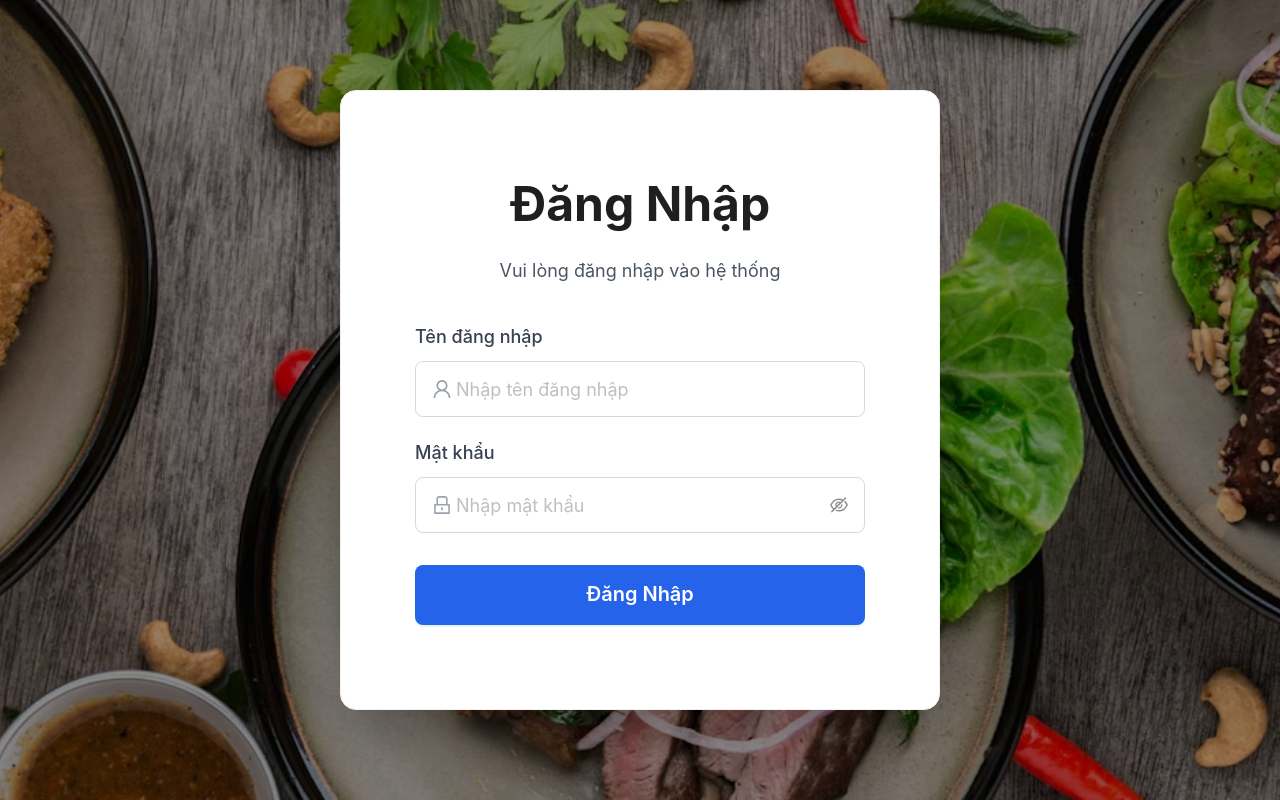
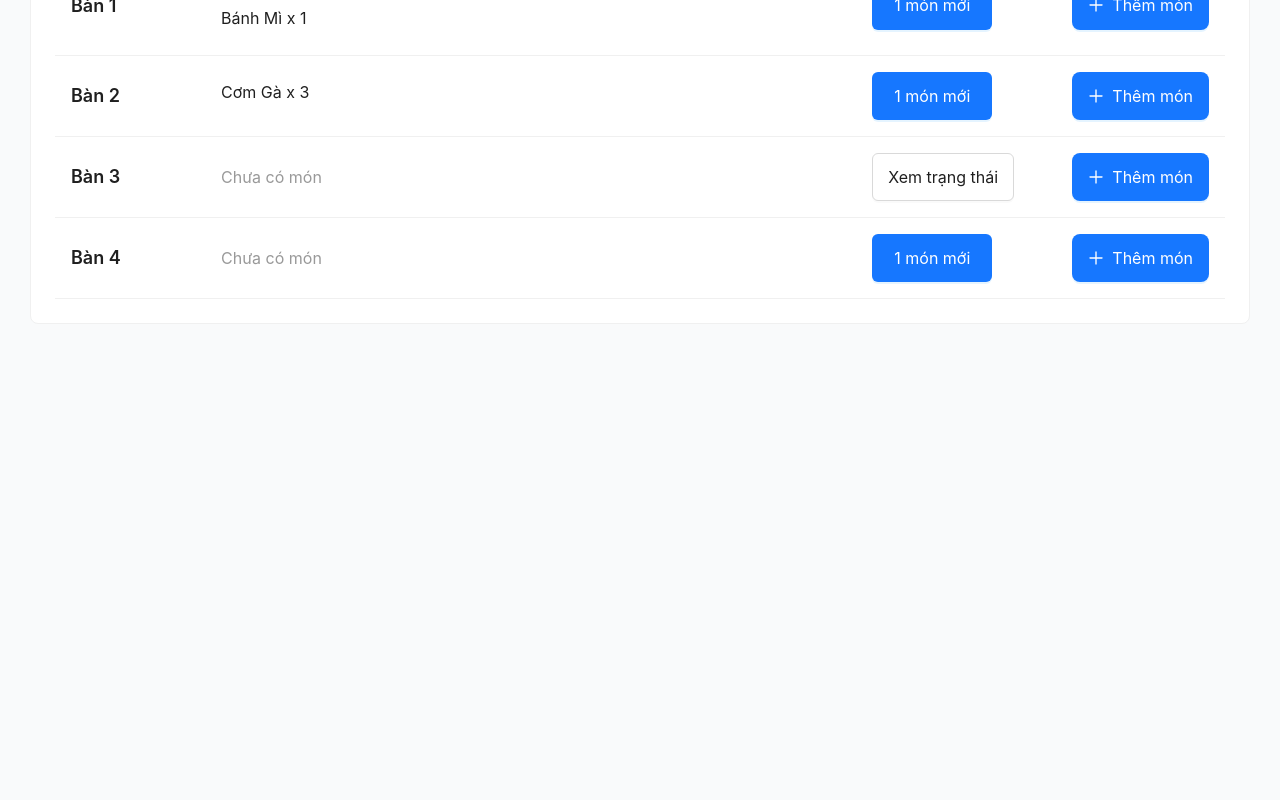
Before and after one commit to diexdx04/nhanvien-datban, a React (Create React App) app: page /tables in a window 1280 px wide. Built offline with nearby package versions, Linux system fonts and the light colour scheme.

Commit message:
giao dien trang quan li

```diff
--- a/src/App.js
+++ b/src/App.js
@@ -1,9 +1,19 @@
 import React from 'react';
+import { BrowserRouter as Router, Routes, Route, Navigate } from 'react-router-dom';
 import Login from './pages/Login';
+import TableManagement from './pages/TableManagement';
 import './App.css';
 
 function App() {
-  return <Login />;
+  return (
+    <Router>
+      <Routes>
+        <Route path="/" element={<Login />} />
+        <Route path="/tables" element={<TableManagement />} />
+        <Route path="*" element={<Navigate to="/" replace />} />
+      </Routes>
+    </Router>
+  );
 }
 
 export default App;
--- /dev/null
+++ b/src/components/ActionColumn.js
@@ -0,0 +1,19 @@
+import React from 'react';
+import { Button } from 'antd';
+import { PlusOutlined } from '@ant-design/icons';
+
+const ActionColumn = ({ record, onAddDish }) => {
+  return (
+    <Button
+      type="primary"
+      icon={<PlusOutlined />}
+      size="large"
+      style={{ fontSize: '16px', height: '48px' }}
+      onClick={() => onAddDish && onAddDish(record.id)}
+    >
+      Thêm món
+    </Button>
+  );
+};
+
+export default ActionColumn;
--- /dev/null
+++ b/src/components/DishListColumn.js
@@ -0,0 +1,26 @@
+import React from 'react';
+import { Typography } from 'antd';
+
+const { Text } = Typography;
+
+const DishListColumn = ({ orders, getConfirmedOrders }) => {
+  const confirmedOrders = getConfirmedOrders(orders);
+
+  if (confirmedOrders.length === 0) {
+    return <Text style={{ fontSize: '16px', color: '#999' }}>Chưa có món</Text>;
+  }
+
+  return (
+    <div>
+      {confirmedOrders.map((order) => (
+        <div key={order.id} style={{ marginBottom: '8px' }}>
+          <Text style={{ fontSize: '16px' }}>
+            {order.dish} x {order.quantity}
+          </Text>
+        </div>
+      ))}
+    </div>
+  );
+};
+
+export default DishListColumn;
--- /dev/null
+++ b/src/components/StatusColumn.js
@@ -0,0 +1,75 @@
+import React from 'react';
+import { Button, Popover, Typography } from 'antd';
+import { CheckOutlined } from '@ant-design/icons';
+
+const { Title, Text } = Typography;
+
+const StatusColumn = ({ record, getPendingOrders, onConfirmOrder }) => {
+  const pendingOrders = getPendingOrders(record.orders);
+  const count = pendingOrders.length;
+
+  const renderStatusContent = () => {
+    if (pendingOrders.length === 0) {
+      return <Text style={{ fontSize: '16px' }}>Không có món mới</Text>;
+    }
+
+    return (
+      <div style={{ minWidth: '300px' }}>
+        <Title level={4} style={{ marginBottom: '16px', fontSize: '20px' }}>
+          Món mới thêm:
+        </Title>
+        {pendingOrders.map((order) => (
+          <div
+            key={order.id}
+            style={{
+              display: 'flex',
+              justifyContent: 'space-between',
+              alignItems: 'center',
+              padding: '12px',
+              marginBottom: '8px',
+              backgroundColor: '#f5f5f5',
+              borderRadius: '8px',
+            }}
+          >
+            <div>
+              <Text strong style={{ fontSize: '16px', display: 'block' }}>
+                {order.dish} x {order.quantity}
+              </Text>
+            </div>
+            <Button
+              type="primary"
+              icon={<CheckOutlined />}
+              onClick={() => onConfirmOrder(record.id, order.id)}
+              size="middle"
+              style={{ fontSize: '14px' }}
+            >
+              Đã xong
+            </Button>
+          </div>
+        ))}
+      </div>
+    );
+  };
+
+  return (
+    <Popover
+      content={renderStatusContent()}
+      title={null}
+      trigger="click"
+      placement="left"
+    >
+      <Button
+        type={count > 0 ? 'primary' : 'default'}
+        style={{
+          fontSize: '16px',
+          height: '48px',
+          minWidth: '120px',
+        }}
+      >
+        {count > 0 ? `${count} món mới` : 'Xem trạng thái'}
+      </Button>
+    </Popover>
+  );
+};
+
+export default StatusColumn;
--- a/src/pages/Login.js
+++ b/src/pages/Login.js
@@ -2,6 +2,7 @@ import React from 'react';
 import { useForm } from 'react-hook-form';
 import { yupResolver } from '@hookform/resolvers/yup';
 import * as yup from 'yup';
+import { useNavigate } from 'react-router-dom';
 import { Input, Button, Card, Typography } from 'antd';
 import { UserOutlined, LockOutlined } from '@ant-design/icons';
 
@@ -19,6 +20,7 @@ const loginSchema = yup.object({
 });
 
 const Login = () => {
+  const navigate = useNavigate();
   const {
     register,
     handleSubmit,
@@ -30,7 +32,7 @@ const Login = () => {
   const onSubmit = async (data) => {
     try {
       console.log('Login data:', data);
-        alert('Đăng nhập thành công!');
+      navigate('/tables');
     } catch (error) {
       console.error('Login error:', error);
       alert('Đăng nhập thất bại!');
--- /dev/null
+++ b/src/pages/TableManagement.js
@@ -0,0 +1,153 @@
+import React, { useState } from 'react';
+import { Card, Table, Typography } from 'antd';
+import DishListColumn from '../components/DishListColumn';
+import StatusColumn from '../components/StatusColumn';
+import ActionColumn from '../components/ActionColumn';
+
+const { Title, Text } = Typography;
+
+const initialTables = [
+  {
+    id: 1,
+    name: 'Bàn 1',
+    orders: [
+      { id: 1, dish: 'Phở Bò', quantity: 2, price: 80000, confirmed: true },
+      { id: 2, dish: 'Bánh Mì', quantity: 1, price: 25000, confirmed: true },
+      { id: 3, dish: 'Nước ngọt', quantity: 2, price: 15000, confirmed: false },
+    ],
+  },
+  {
+    id: 2,
+    name: 'Bàn 2',
+    orders: [
+      { id: 4, dish: 'Cơm Gà', quantity: 3, price: 60000, confirmed: true },
+      { id: 5, dish: 'Canh chua', quantity: 1, price: 50000, confirmed: false },
+    ],
+  },
+  {
+    id: 3,
+    name: 'Bàn 3',
+    orders: [],
+  },
+  {
+    id: 4,
+    name: 'Bàn 4',
+    orders: [
+      { id: 6, dish: 'Bún bò', quantity: 2, price: 70000, confirmed: false },
+    ],
+  },
+];
+
+const TableManagement = () => {
+  const [tables, setTables] = useState(initialTables);
+
+  const getConfirmedOrders = (orders) => {
+    return orders.filter(order => order.confirmed === true);
+  };
+
+  const getPendingOrders = (orders) => {
+    return orders.filter(order => order.confirmed === false);
+  };
+
+  const handleConfirmOrder = (tableId, orderId) => {
+    setTables(prevTables =>
+      prevTables.map(table =>
+        table.id === tableId
+          ? {
+              ...table,
+              orders: table.orders.map(order =>
+                order.id === orderId
+                  ? { ...order, confirmed: true }
+                  : order
+              ),
+            }
+          : table
+      )
+    );
+  };
+
+  const handleAddDish = (tableId) => {
+  };
+
+  const tableColumns = [
+    {
+      title: 'Bàn',
+      dataIndex: 'name',
+      key: 'name',
+      width: 150,
+      render: (text) => <Text strong style={{ fontSize: '18px' }}>{text}</Text>,
+    },
+    {
+      title: 'Danh sách món',
+      key: 'confirmedOrders',
+      render: (_, record) => (
+        <DishListColumn
+          orders={record.orders}
+          getConfirmedOrders={getConfirmedOrders}
+        />
+      ),
+    },
+    {
+      title: 'Trạng thái',
+      key: 'status',
+      width: 200,
+      render: (_, record) => (
+        <StatusColumn
+          record={record}
+          getPendingOrders={getPendingOrders}
+          onConfirmOrder={handleConfirmOrder}
+        />
+      ),
+    },
+    {
+      title: 'Thao tác',
+      key: 'action',
+      width: 150,
+      render: (_, record) => (
+        <ActionColumn
+          record={record}
+          onAddDish={handleAddDish}
+        />
+      ),
+    },
+  ];
+
+  return (
+    <div
+      className="h-screen w-screen bg-gray-50"
+      style={{
+        minWidth: '1024px',
+        minHeight: '1366px',
+        padding: '30px',
+        overflow: 'auto',
+      }}
+    >
+      <div className="mb-6">
+        <Title level={1} style={{ margin: 0, fontSize: '42px' }}>
+          Quản Lý Bàn Ăn
+        </Title>
+      </div>
+
+      <div>
+        <Card
+          title={
+            <Title level={2} style={{ margin: 0, fontSize: '32px' }}>
+              Đơn đặt bàn
+            </Title>
+          }
+        >
+          <Table
+            dataSource={tables}
+            columns={tableColumns}
+            rowKey="id"
+            pagination={false}
+            size="large"
+            style={{ fontSize: '18px' }}
+          />
+        </Card>
+      </div>
+    </div>
+  );
+};
+
+export default TableManagement;
```
